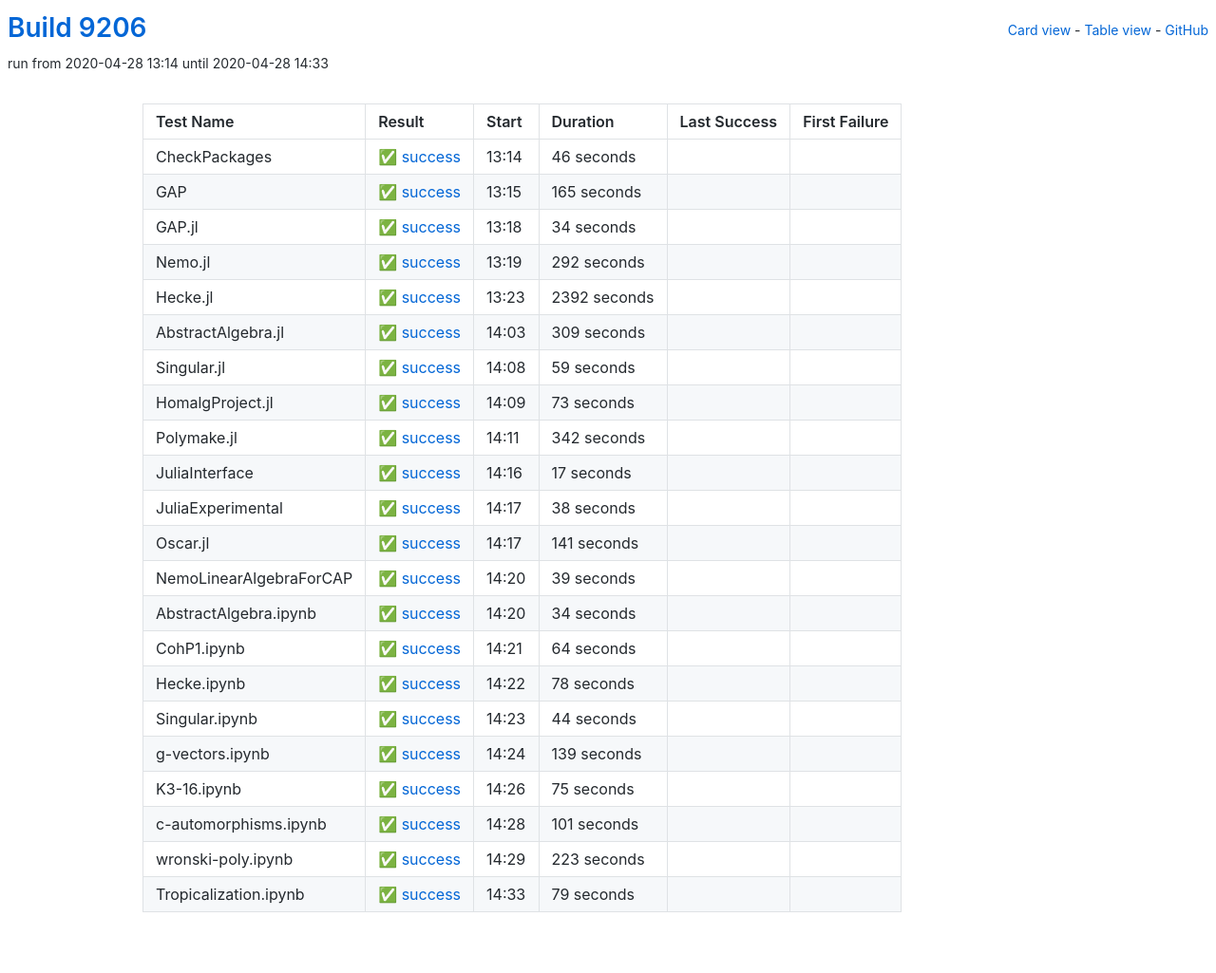
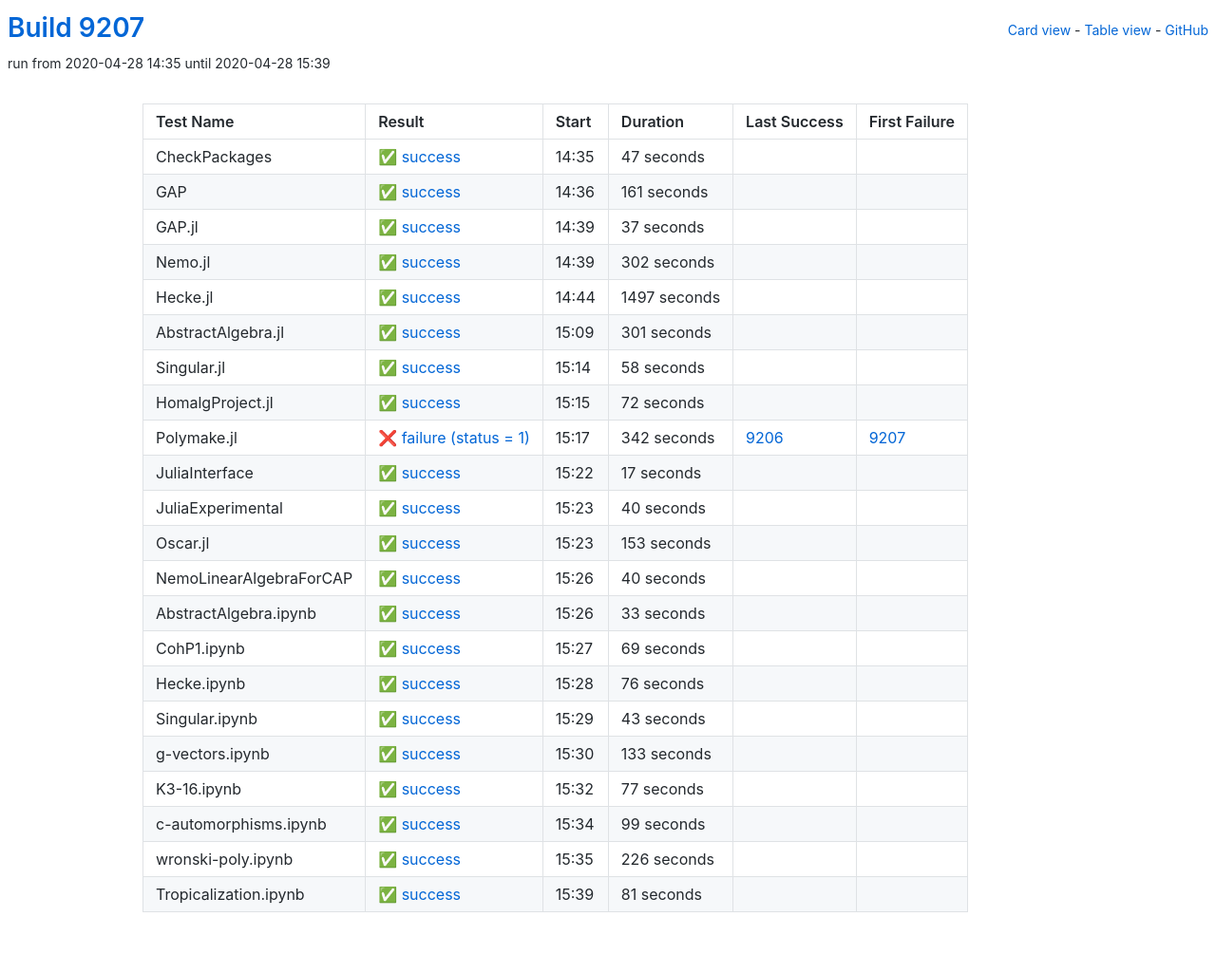
Before and after one commit to oscar-system/oscar-ci-status, a Jekyll site: the page built from table.html, in a window 1280 px wide. Shown: the whole page at 95% size. Built offline with Jekyll 4.4.1, drawn with Linux system fonts in a browser that asks for light colours.

Commit message:
Build 9207

```diff
--- a/_data/ci.yml
+++ b/_data/ci.yml
@@ -1,246 +1,246 @@
-build: 9206
-build_url: https://oscarci.mathematik.uni-kl.de/job/oscar/9206/
+build: 9207
+build_url: https://oscarci.mathematik.uni-kl.de/job/oscar/9207/
 job: oscar
 tests:
-- duration: 46
+- duration: 47
   exitcode: 0
   first_failure: false
   first_failure_url: null
   last_success: false
   last_success_url: null
-  log: https://oscarci.mathematik.uni-kl.de/job/oscar/9206/artifact/logs/build-9206/CheckPackages.log
+  log: https://oscarci.mathematik.uni-kl.de/job/oscar/9207/artifact/logs/build-9207/CheckPackages.log
   name: CheckPackages
-  start: 2020-04-28 13:14
+  start: 2020-04-28 14:35
   status: success
   success: true
-- duration: 165
+- duration: 161
   exitcode: 0
   first_failure: false
   first_failure_url: null
   last_success: false
   last_success_url: null
-  log: https://oscarci.mathematik.uni-kl.de/job/oscar/9206/artifact/logs/build-9206/GAP.log
+  log: https://oscarci.mathematik.uni-kl.de/job/oscar/9207/artifact/logs/build-9207/GAP.log
   name: GAP
-  start: 2020-04-28 13:15
+  start: 2020-04-28 14:36
   status: success
   success: true
-- duration: 34
+- duration: 37
   exitcode: 0
   first_failure: false
   first_failure_url: null
   last_success: false
   last_success_url: null
-  log: https://oscarci.mathematik.uni-kl.de/job/oscar/9206/artifact/logs/build-9206/GAP.jl.log
+  log: https://oscarci.mathematik.uni-kl.de/job/oscar/9207/artifact/logs/build-9207/GAP.jl.log
   name: GAP.jl
-  start: 2020-04-28 13:18
+  start: 2020-04-28 14:39
   status: success
   success: true
-- duration: 292
+- duration: 302
   exitcode: 0
   first_failure: false
   first_failure_url: null
   last_success: false
   last_success_url: null
-  log: https://oscarci.mathematik.uni-kl.de/job/oscar/9206/artifact/logs/build-9206/Nemo.jl.log
+  log: https://oscarci.mathematik.uni-kl.de/job/oscar/9207/artifact/logs/build-9207/Nemo.jl.log
   name: Nemo.jl
-  start: 2020-04-28 13:19
+  start: 2020-04-28 14:39
   status: success
   success: true
-- duration: 2392
+- duration: 1497
   exitcode: 0
   first_failure: false
   first_failure_url: null
   last_success: false
   last_success_url: null
-  log: https://oscarci.mathematik.uni-kl.de/job/oscar/9206/artifact/logs/build-9206/Hecke.jl.log
+  log: https://oscarci.mathematik.uni-kl.de/job/oscar/9207/artifact/logs/build-9207/Hecke.jl.log
   name: Hecke.jl
-  start: 2020-04-28 13:23
+  start: 2020-04-28 14:44
   status: success
   success: true
-- duration: 309
+- duration: 301
   exitcode: 0
   first_failure: false
   first_failure_url: null
   last_success: false
   last_success_url: null
-  log: https://oscarci.mathematik.uni-kl.de/job/oscar/9206/artifact/logs/build-9206/AbstractAlgebra.jl.log
+  log: https://oscarci.mathematik.uni-kl.de/job/oscar/9207/artifact/logs/build-9207/AbstractAlgebra.jl.log
   name: AbstractAlgebra.jl
-  start: 2020-04-28 14:03
+  start: 2020-04-28 15:09
   status: success
   success: true
-- duration: 59
+- duration: 58
   exitcode: 0
   first_failure: false
   first_failure_url: null
   last_success: false
   last_success_url: null
-  log: https://oscarci.mathematik.uni-kl.de/job/oscar/9206/artifact/logs/build-9206/Singular.jl.log
+  log: https://oscarci.mathematik.uni-kl.de/job/oscar/9207/artifact/logs/build-9207/Singular.jl.log
   name: Singular.jl
-  start: 2020-04-28 14:08
+  start: 2020-04-28 15:14
   status: success
   success: true
-- duration: 73
+- duration: 72
   exitcode: 0
   first_failure: false
   first_failure_url: null
   last_success: false
   last_success_url: null
-  log: https://oscarci.mathematik.uni-kl.de/job/oscar/9206/artifact/logs/build-9206/HomalgProject.jl.log
+  log: https://oscarci.mathematik.uni-kl.de/job/oscar/9207/artifact/logs/build-9207/HomalgProject.jl.log
   name: HomalgProject.jl
-  start: 2020-04-28 14:09
+  start: 2020-04-28 15:15
   status: success
   success: true
 - duration: 342
-  exitcode: 0
-  first_failure: false
-  first_failure_url: null
-  last_success: false
-  last_success_url: null
-  log: https://oscarci.mathematik.uni-kl.de/job/oscar/9206/artifact/logs/build-9206/Polymake.jl.log
+  exitcode: 1
+  first_failure: 9207
+  first_failure_url: https://oscarci.mathematik.uni-kl.de/job/oscar/9207/
+  last_success: 9206
+  last_success_url: https://oscarci.mathematik.uni-kl.de/job/oscar/9206/
+  log: https://oscarci.mathematik.uni-kl.de/job/oscar/9207/artifact/logs/build-9207/Polymake.jl.log
   name: Polymake.jl
-  start: 2020-04-28 14:11
-  status: success
-  success: true
+  start: 2020-04-28 15:17
+  status: failure
+  success: false
 - duration: 17
   exitcode: 0
   first_failure: false
   first_failure_url: null
   last_success: false
   last_success_url: null
-  log: https://oscarci.mathematik.uni-kl.de/job/oscar/9206/artifact/logs/build-9206/JuliaInterface.log
+  log: https://oscarci.mathematik.uni-kl.de/job/oscar/9207/artifact/logs/build-9207/JuliaInterface.log
   name: JuliaInterface
-  start: 2020-04-28 14:16
+  start: 2020-04-28 15:22
   status: success
   success: true
-- duration: 38
+- duration: 40
   exitcode: 0
   first_failure: false
   first_failure_url: null
   last_success: false
   last_success_url: null
-  log: https://oscarci.mathematik.uni-kl.de/job/oscar/9206/artifact/logs/build-9206/JuliaExperimental.log
+  log: https://oscarci.mathematik.uni-kl.de/job/oscar/9207/artifact/logs/build-9207/JuliaExperimental.log
   name: JuliaExperimental
-  start: 2020-04-28 14:17
+  start: 2020-04-28 15:23
   status: success
   success: true
-- duration: 141
+- duration: 153
   exitcode: 0
   first_failure: false
   first_failure_url: null
   last_success: false
   last_success_url: null
-  log: https://oscarci.mathematik.uni-kl.de/job/oscar/9206/artifact/logs/build-9206/Oscar.jl.log
+  log: https://oscarci.mathematik.uni-kl.de/job/oscar/9207/artifact/logs/build-9207/Oscar.jl.log
   name: Oscar.jl
-  start: 2020-04-28 14:17
+  start: 2020-04-28 15:23
   status: success
   success: true
-- duration: 39
+- duration: 40
   exitcode: 0
   first_failure: false
   first_failure_url: null
   last_success: false
   last_success_url: null
-  log: https://oscarci.mathematik.uni-kl.de/job/oscar/9206/artifact/logs/build-9206/NemoLinearAlgebraForCAP.log
+  log: https://oscarci.mathematik.uni-kl.de/job/oscar/9207/artifact/logs/build-9207/NemoLinearAlgebraForCAP.log
   name: NemoLinearAlgebraForCAP
-  start: 2020-04-28 14:20
+  start: 2020-04-28 15:26
   status: success
   success: true
-- duration: 34
+- duration: 33
   exitcode: 0
   first_failure: false
   first_failure_url: null
   last_success: false
   last_success_url: null
-  log: https://oscarci.mathematik.uni-kl.de/job/oscar/9206/artifact/logs/build-9206/AbstractAlgebra.ipynb.log
+  log: https://oscarci.mathematik.uni-kl.de/job/oscar/9207/artifact/logs/build-9207/AbstractAlgebra.ipynb.log
   name: AbstractAlgebra.ipynb
-  start: 2020-04-28 14:20
+  start: 2020-04-28 15:26
   status: success
   success: true
-- duration: 64
+- duration: 69
   exitcode: 0
   first_failure: false
   first_failure_url: null
   last_success: false
   last_success_url: null
-  log: https://oscarci.mathematik.uni-kl.de/job/oscar/9206/artifact/logs/build-9206/CohP1.ipynb.log
+  log: https://oscarci.mathematik.uni-kl.de/job/oscar/9207/artifact/logs/build-9207/CohP1.ipynb.log
   name: CohP1.ipynb
-  start: 2020-04-28 14:21
+  start: 2020-04-28 15:27
   status: success
   success: true
-- duration: 78
+- duration: 76
   exitcode: 0
   first_failure: false
   first_failure_url: null
   last_success: false
   last_success_url: null
-  log: https://oscarci.mathematik.uni-kl.de/job/oscar/9206/artifact/logs/build-9206/Hecke.ipynb.log
+  log: https://oscarci.mathematik.uni-kl.de/job/oscar/9207/artifact/logs/build-9207/Hecke.ipynb.log
   name: Hecke.ipynb
-  start: 2020-04-28 14:22
+  start: 2020-04-28 15:28
   status: success
   success: true
-- duration: 44
+- duration: 43
   exitcode: 0
   first_failure: false
   first_failure_url: null
   last_success: false
   last_success_url: null
-  log: https://oscarci.mathematik.uni-kl.de/job/oscar/9206/artifact/logs/build-9206/Singular.ipynb.log
+  log: https://oscarci.mathematik.uni-kl.de/job/oscar/9207/artifact/logs/build-9207/Singular.ipynb.log
   name: Singular.ipynb
-  start: 2020-04-28 14:23
+  start: 2020-04-28 15:29
   status: success
   success: true
-- duration: 139
+- duration: 133
   exitcode: 0
   first_failure: false
   first_failure_url: null
   last_success: false
   last_success_url: null
-  log: https://oscarci.mathematik.uni-kl.de/job/oscar/9206/artifact/logs/build-9206/g-vectors.ipynb.log
+  log: https://oscarci.mathematik.uni-kl.de/job/oscar/9207/artifact/logs/build-9207/g-vectors.ipynb.log
   name: g-vectors.ipynb
-  start: 2020-04-28 14:24
+  start: 2020-04-28 15:30
   status: success
   success: true
-- duration: 75
+- duration: 77
   exitcode: 0
   first_failure: false
   first_failure_url: null
   last_success: false
   last_success_url: null
-  log: https://oscarci.mathematik.uni-kl.de/job/oscar/9206/artifact/logs/build-9206/K3-16.ipynb.log
+  log: https://oscarci.mathematik.uni-kl.de/job/oscar/9207/artifact/logs/build-9207/K3-16.ipynb.log
   name: K3-16.ipynb
-  start: 2020-04-28 14:26
+  start: 2020-04-28 15:32
   status: success
   success: true
-- duration: 101
+- duration: 99
   exitcode: 0
   first_failure: false
   first_failure_url: null
   last_success: false
   last_success_url: null
-  log: https://oscarci.mathematik.uni-kl.de/job/oscar/9206/artifact/logs/build-9206/c-automorphisms.ipynb.log
+  log: https://oscarci.mathematik.uni-kl.de/job/oscar/9207/artifact/logs/build-9207/c-automorphisms.ipynb.log
   name: c-automorphisms.ipynb
-  start: 2020-04-28 14:28
+  start: 2020-04-28 15:34
   status: success
   success: true
-- duration: 223
+- duration: 226
   exitcode: 0
   first_failure: false
   first_failure_url: null
   last_success: false
   last_success_url: null
-  log: https://oscarci.mathematik.uni-kl.de/job/oscar/9206/artifact/logs/build-9206/wronski-poly.ipynb.log
+  log: https://oscarci.mathematik.uni-kl.de/job/oscar/9207/artifact/logs/build-9207/wronski-poly.ipynb.log
   name: wronski-poly.ipynb
-  start: 2020-04-28 14:29
+  start: 2020-04-28 15:35
   status: success
   success: true
-- duration: 79
+- duration: 81
   exitcode: 0
   first_failure: false
   first_failure_url: null
   last_success: false
   last_success_url: null
-  log: https://oscarci.mathematik.uni-kl.de/job/oscar/9206/artifact/logs/build-9206/Tropicalization.ipynb.log
+  log: https://oscarci.mathematik.uni-kl.de/job/oscar/9207/artifact/logs/build-9207/Tropicalization.ipynb.log
   name: Tropicalization.ipynb
-  start: 2020-04-28 14:33
+  start: 2020-04-28 15:39
   status: success
   success: true
```
Also changed, not shown: README.md.
